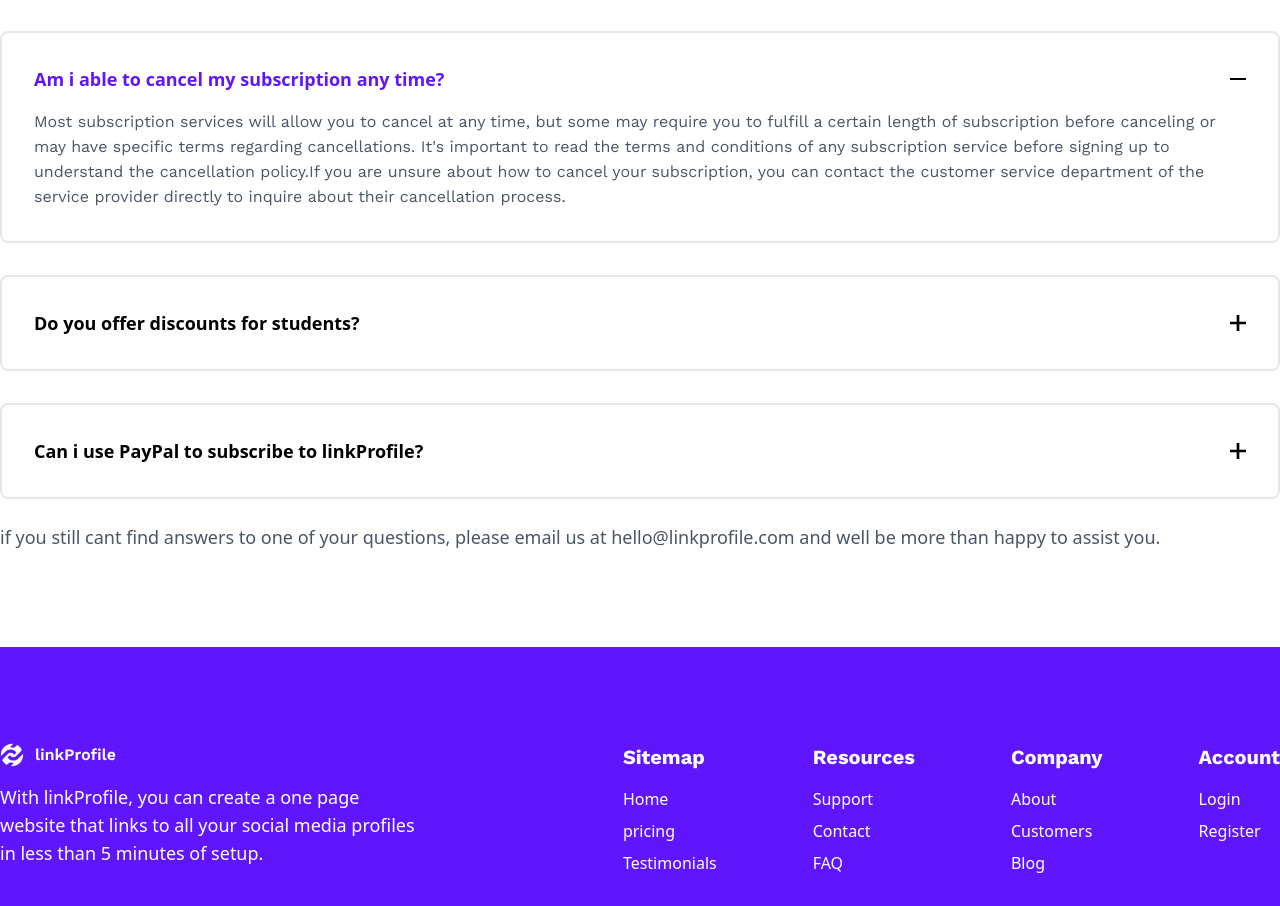
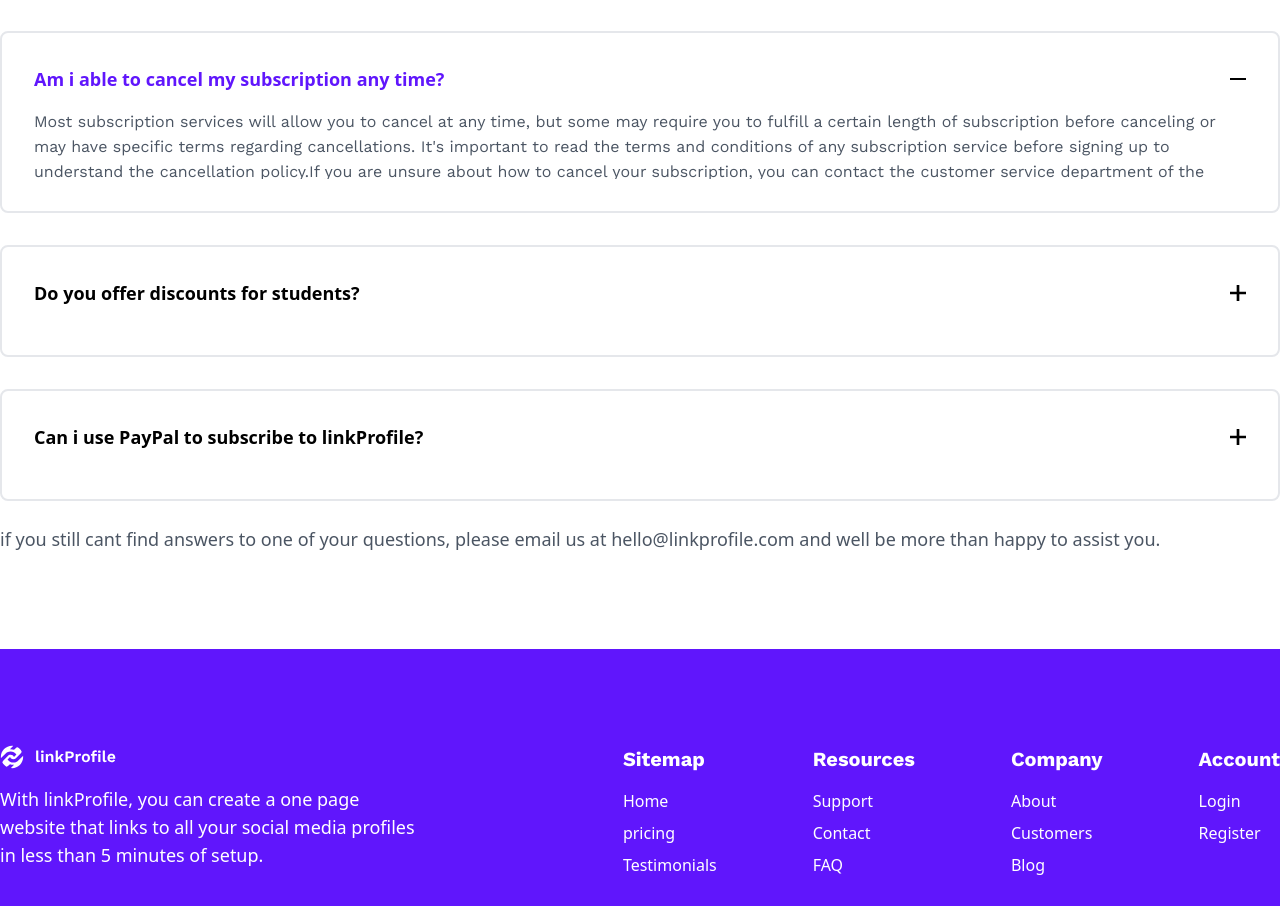
Before and after one commit to Amirmohamadhejazi/starter-landing, a React (Vite) app: page / in a window 1280 px wide. Shown: the part 3453-4359 px from the top of the page. Built offline with nearby package versions, Linux system fonts and the light colour scheme.

Commit message:
fix clps

```diff
--- a/src/component/Home/index.jsx
+++ b/src/component/Home/index.jsx
@@ -195,13 +195,13 @@
                         <div className=" px-2 lg:px-0 ">
                             <h1 className="text-3xl font-Bold ">Frequently Asked Questions</h1>
                             {
-                                QuestionData.map((items)=> <div className="p-8 rounded-lg  border-2 border-gray-200 w-full  mt-8 cursor-pointer" onClick={(e)=>items.id === collapse ? setCollapse(undefined) : setCollapse(items.id)} key={items.id}>
+                                QuestionData.map((items)=> <div className="p-8 rounded-lg  border-2 border-gray-200 w-full clp_parent mt-8 cursor-pointer h-[auto]" onClick={(e)=>items.id === collapse ? setCollapse(undefined) : setCollapse(items.id)} key={items.id}>
                                     <div className="flex justify-between align-center">
                                         <span className={`font-bold text-lg ${items.id === collapse && ' text-[#6016fc]'}`}>{items.text}</span>
                                         <img src={items.id === collapse ? minus : plus} alt=""/>
                                     </div>
-                                    <div className={`mt-4 ${items.id === collapse ? "block" : "hidden "}`} style={{width:"100%" }}>
-                                        <span className="font-Regular text-gray-600 ">{items.detail}</span>
+                                    <div className={`mt-4  clp_home ${items.id === collapse && "clp_home_active" }`} style={{width:"100%" }}>
+                                        <span className="font-Regular text-gray-600  ">{items.detail}</span>
                                     </div>
                                 </div>)
                             }
--- a/src/component/Home/style.scss
+++ b/src/component/Home/style.scss
@@ -19,6 +19,16 @@
         right: 0;
     }
 
+
+    .clp_home {
+        overflow: hidden;
+        height: 0;
+        transition: height 0.3s;
+      }
+
+      .clp_home_active {
+        height: 70px;
+      }
     @media only screen and (max-width: 500px) {
         .dashboard_preview{
             background: url("src/assets/static/Dashboard-Mobile.png") no-repeat center bottom !important;
```
